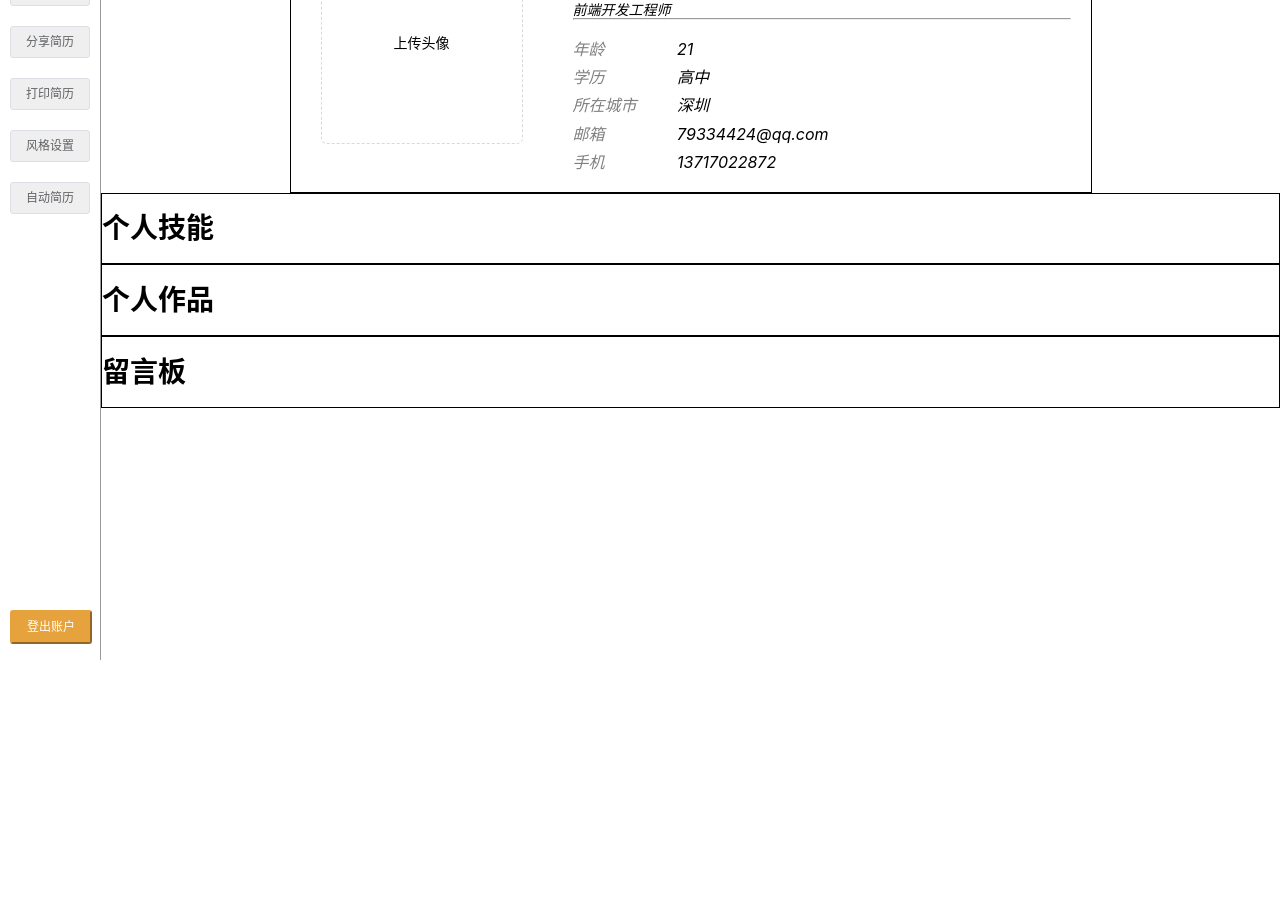
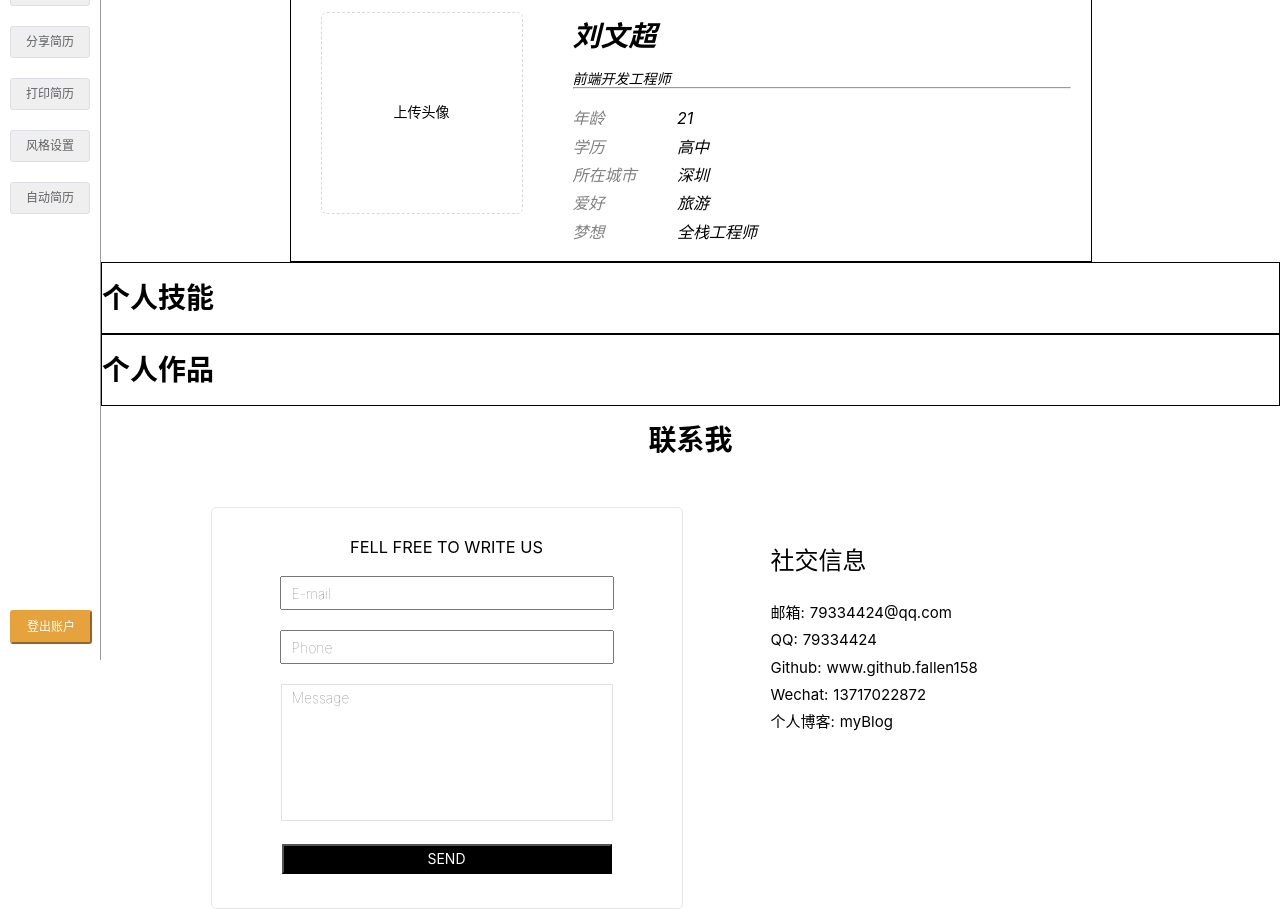
Before and after one commit to fallen158/vue-resume, a Vue app: page / in a window 1280 px wide. Shown: the part 140-1049 px from the top of the page. Before the commit the page ends 800 px from the top, so only its background shows below. Built offline with nearby package versions, Linux system fonts and the light colour scheme.

Commit message:
留言板布局完成

```diff
--- a/src/components/Resume.vue
+++ b/src/components/Resume.vue
@@ -1,6 +1,6 @@
 <template>
     <div class="resume">
-       <nav class="navigation">
+        <nav class="navigation">
            <div class="logo">
                <h3>{{logo}}</h3>
            </div>
@@ -11,8 +11,10 @@
                <li>博客</li>
                <li>联系</li>
            </ul>
-       </nav>
-       <div class="Introduction">
+        </nav>
+        <div class="IntroContet">
+          <h1>关于我</h1>
+          <div class="Introduction">
             <div class="IntroWraper">
                 <div class="wraperImge">
                     上传头像
@@ -30,14 +32,15 @@
                         <dd><Eventable :value="resume.Education" @edit="onEdit('Education',$event)"/></dd>
                         <dt>所在城市</dt>
                         <dd><Eventable :value="resume.city" @edit="onEdit('city',$event)"/></dd>
-                        <dt>邮箱</dt>
-                        <dd><Eventable :value="resume.email" @edit="onEdit('email',$event)"/></dd>
-                        <dt>手机</dt>
-                        <dd><Eventable :value="resume.phone" @edit="onEdit('phone',$event)"/></dd>
+                        <dt>爱好</dt>
+                        <dd><Eventable :value="resume.Hobby" @edit="onEdit('Hobby',$event)"/></dd>
+                        <dt>梦想</dt>
+                        <dd><Eventable :value="resume.dream" @edit="onEdit('dream',$event)"/></dd>
                     </dl>
                 </div>
             </address>
         </div>
+       </div>
         <ResumeSkill/>
         <ResumeWorks/>
         <ResumeComments/>
@@ -68,8 +71,8 @@ export default {
         age: 21,
         Education: "高中",
         city: "深圳",
-        email: "79334424@qq.com",
-        phone: 13717022872
+        Hobby: "旅游",
+        dream: '全栈工程师'
       },
       message: "1"
     };
--- a/src/components/Resume_comments.vue
+++ b/src/components/Resume_comments.vue
@@ -1,19 +1,126 @@
 <template>
     <div class="resume_comments">
-        <h1>留言板</h1>
+        <h1>联系我</h1>
+        <div class="comment_content">
+            <div class="messages">
+                <h3>FELL FREE TO WRITE US</h3>
+                <form>
+                    <label>
+                        <input type="text" placeholder="E-mail">
+                        <input type="text" placeholder="Phone">
+                        <textarea name="" id="" placeholder="Message"></textarea>
+                    </label>
+                    <button type="submit">SEND</button>
+                </form>
+            </div>
+             <div class="network">
+                <h2>社交信息</h2>
+                <ul>
+                    <li>邮箱:<Eventable :value="information.email" @edit="onEdit('email',$event)"/></li>
+                    <li>QQ:<Eventable :value="information.qq" @edit="onEdit('qq',$event)"/></li>
+                    <li>Github:<Eventable :value="information.github" @edit="onEdit('github',$event)"/></li>
+                    <li>Wechat:<Eventable :value="information.wechat" @edit="onEdit('wechat',$event)"/></li>
+                    <li>个人博客:<Eventable :value="information.Blog" @edit="onEdit('Blog',$event)"/></li>
+                </ul>
+            </div>
+        </div>
     </div>
 </template>
 
 
 <script>
-    export default{
-
+import Eventable from "./Eventable";
+export default {
+  name: "Resume_comments",
+  data() {
+    return {
+      information: {
+        email: "79334424@qq.com",
+        qq: 79334424,
+        github: 'www.github.fallen158',
+        wechat: 13717022872,
+        Blog: "myBlog"
+      }
+    };
+  },
+  methods: {
+    onEdit(key, value) {
+      this.information[key] = value;
     }
+  },
+  components: {
+    Eventable
+  }
+};
 </script>
 
 
 <style lang="scss" scoped>
-.resume_comments{
-    border: 1px solid;
+.resume_comments {
+  width: 960px;
+  margin: 0 auto;
+  h1 {
+    text-align: center;
+  }
+  .comment_content {
+    display: flex;
+    justify-content: space-between;
+    margin-top: 50px;
+    .messages {
+      width: 470px;
+      height: 370px;
+      border: 1px solid #e7e7e7;
+      border-radius: 5px;
+      text-align: center;
+      padding-top: 30px;
+      h3 {
+        font-weight: 400;
+      }
+      form {
+        input {
+          width: 320px;
+          height: 30px;
+          margin-top: 20px;
+          padding-left: 10px;
+          font-weight: 100;
+          color: #909090;
+        }
+        textarea {
+          width: 320px;
+          height: 130px;
+          font-weight: 100;
+          color: #909090;
+          margin: 20px 0;
+          resize: none;
+          border: 1px solid #e1e1e1;
+          padding: 5px 0 0 10px;
+        }
+        button {
+          width: 330px;
+          height: 30px;
+          background: #000;
+          color: white;
+        }
+      }
+    }
+    .network {
+      width: 400px;
+      padding-top: 40px;
+      font-size: 15px;
+      h2 {
+        font-size: 24px;
+        font-weight: 300;
+      }
+      ul {
+        margin-top: 30px;
+        li {
+          margin-top: 10px;
+          span{
+            margin-left: 5px;
+          }
+        }
+      }
+    }
+  }
 }
 </style>
--- a/src/components/Silebar.vue
+++ b/src/components/Silebar.vue
@@ -30,6 +30,7 @@ export default {
   min-width: 100px;
   display: flex;
   flex-direction: column;
+  height: 100vh;
   .uper {
     button {
       padding: 9px 15px;
--- a/src/main.js
+++ b/src/main.js
@@ -6,6 +6,7 @@ import router from './router'
 
 
 import './assets/reset.css'
+import './assets/av.js'
 import 'normalize.css'
 
 import ElementUI from 'element-ui';
```
Also changed, not shown: src/assets/av.js (added).
